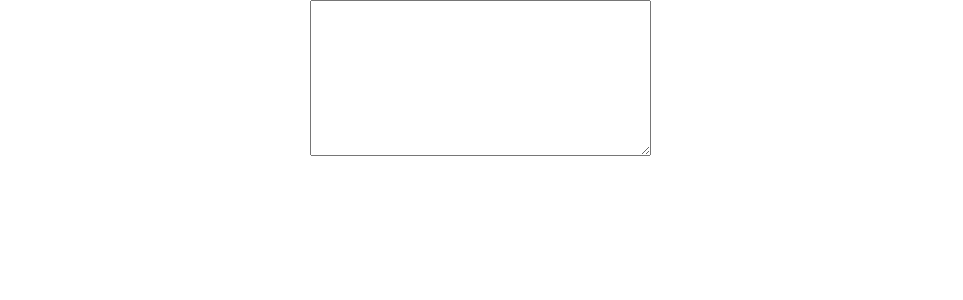
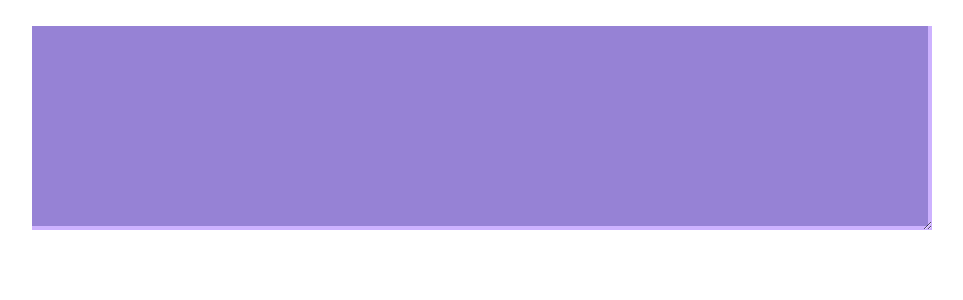
Before and after one commit to Daggron/Md-Previewer, a React (Create React App) app: page / in a window 1280 px wide. Shown: the top 300 px of the page, without its empty margins (160-1123 px from the left). Built offline with nearby package versions, Linux system fonts and the light colour scheme.

Commit message:
Basic styling

```diff
--- a/package.json
+++ b/package.json
@@ -3,10 +3,13 @@
   "version": "0.1.0",
   "private": true,
   "dependencies": {
+    "fs": "0.0.1-security",
+    "fs-react": "0.0.4",
     "marked": "^0.7.0",
     "react": "^16.10.2",
     "react-dom": "^16.10.2",
-    "react-scripts": "3.2.0"
+    "react-scripts": "3.2.0",
+    "write-file-p": "^1.0.7"
   },
   "scripts": {
     "start": "react-scripts start",
--- a/src/App.css
+++ b/src/App.css
@@ -2,21 +2,21 @@
   text-align: center;
 }
 
-.App-logo {
-  height: 40vmin;
+.type-box{
+  width: 70vw;
+  height: 200px;
+  background: slategrey;
+  margin: auto;
+  margin-top: 2%;
 }
 
-.App-header {
-  background-color: #282c34;
-  min-height: 100vh;
-  display: flex;
-  flex-direction: column;
-  align-items: center;
-  justify-content: center;
-  font-size: calc(10px + 2vmin);
-  color: white;
+textarea{
+  width: 70vw;
+  height: 200px;
+  background: #ae84ff9e;
+  border: none;
+  outline: none;
+  color: black;
+  font-size: 1.5em;
+  margin: auto;
 }
-
-.App-link {
-  color: #09d3ac;
-}
--- a/src/components/TextOutput.js
+++ b/src/components/TextOutput.js
@@ -2,6 +2,7 @@ import React from 'react';
 
 import Marked from 'marked';
 
+const fs =  require('fs');
 
 function TextOutput(props) {
 
@@ -11,11 +12,10 @@ function TextOutput(props) {
 
 
     return(
-        <div className="App">
-            {/* {
-                props.value
-            } */}
-            <div dangerouslySetInnerHTML={makeItUp(Marked(props.value))} />
+        <div className="output">
+
+
+            <div  dangerouslySetInnerHTML={makeItUp(Marked(props.value))} />
 
         </div>
     )
--- a/src/components/Textinput.js
+++ b/src/components/Textinput.js
@@ -1,12 +1,15 @@
 import React from 'react'
+
 
 function  Textinput(props) {
 
+
     return(
-        <div className="App">
-            <textarea onChange={props.onChange} name="input" rows="10" cols="40">
+        <div className="type-box">
+            <textarea  onChange={props.onChange} name="input" rows="10" cols="40">
 
             </textarea>
+
         </div>
     )
 }
```
Also changed, not shown: 1 other file (tests, documents, lock files or other folders).
